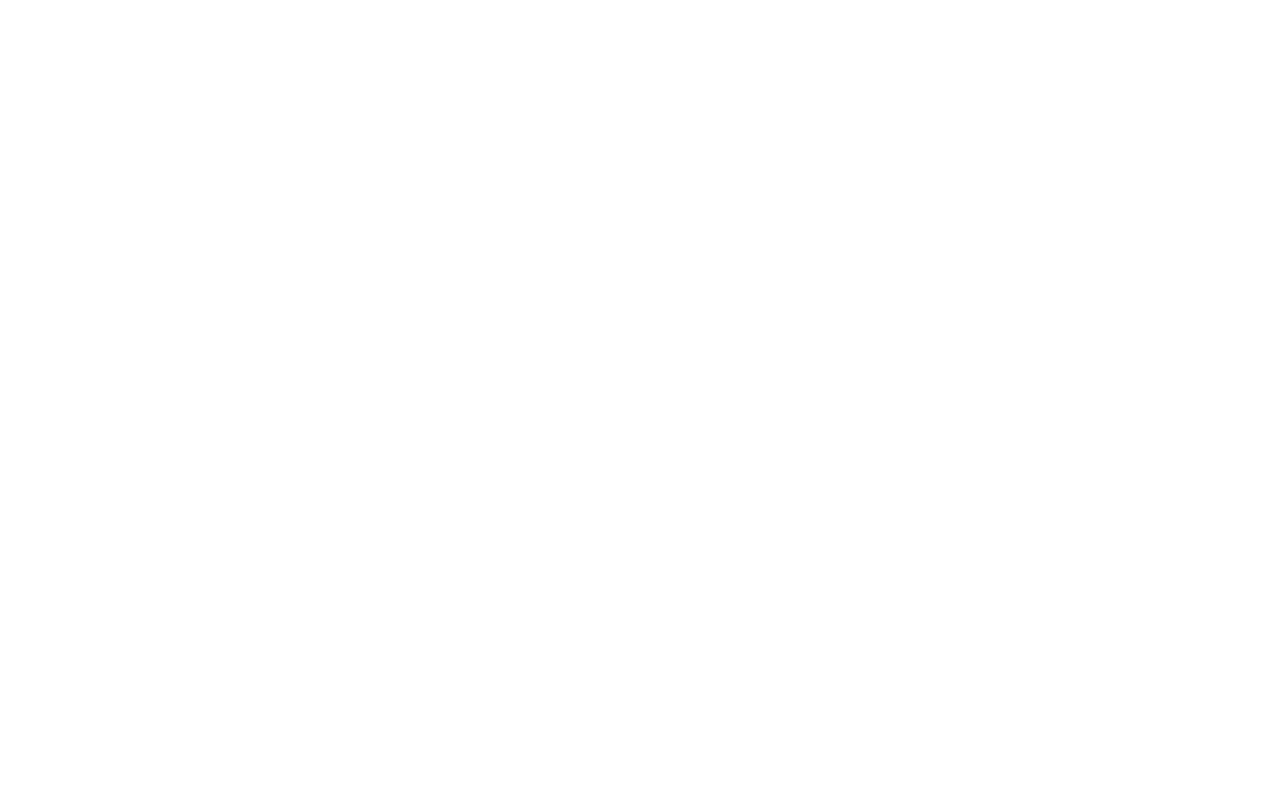
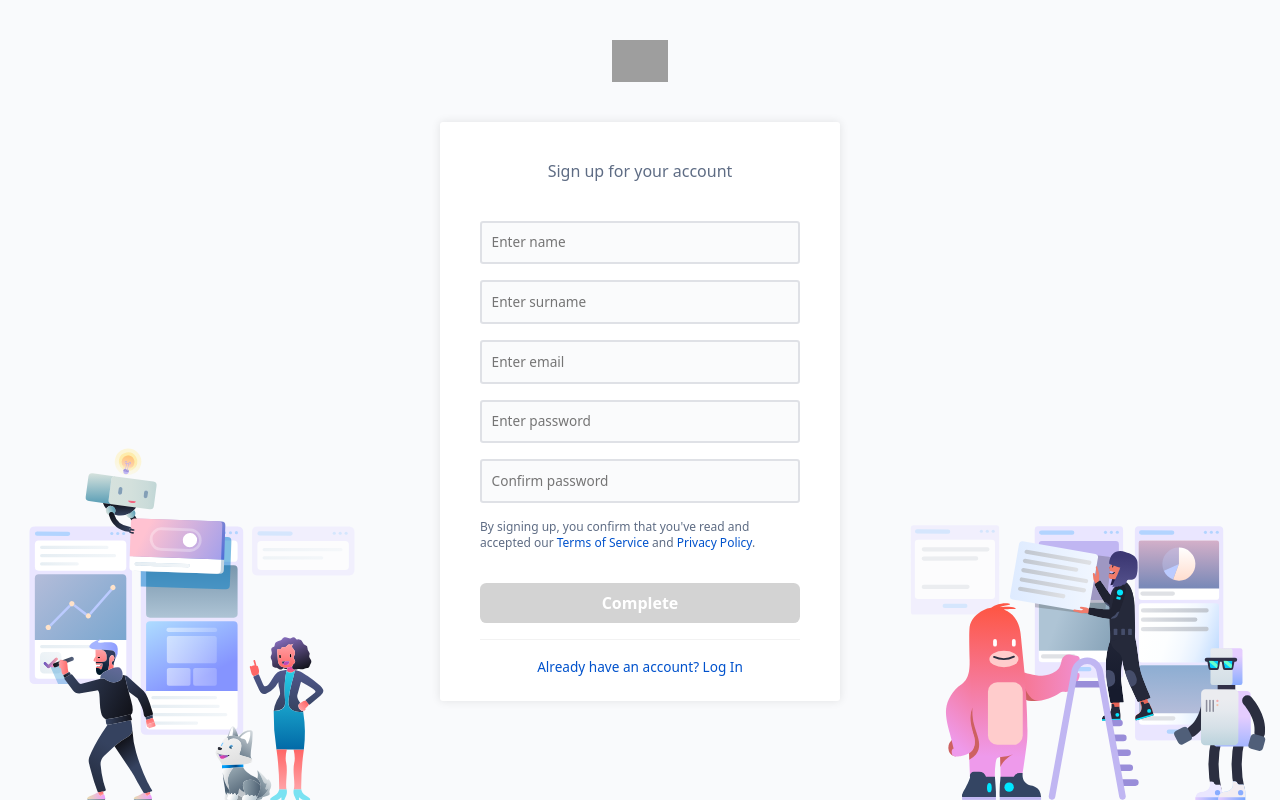
Before and after one commit to khuongkyuubi/case-study-trello-client, a React (Create React App) app: page /register in a window 1280 px wide. Before the commit this address had no page. Built offline with nearby package versions, Linux system fonts and the light colour scheme; grey boxes are pictures that could not be loaded.

Commit message:
add Register Page

```diff
--- a/src/App.js
+++ b/src/App.js
@@ -3,15 +3,20 @@
 import {BrowserRouter, Route, Routes} from "react-router-dom";
 import BoardsPage from "./pages/Boards/BoardsPage";
 import LoginPage from "./pages/LoginPage/LoginPage";
+import AlertSnackBar from "./components/AlertSnackBar";
+import Register from "./pages/RegisterPage/Register";
+
 
 
 function App() {
     return (
         <BrowserRouter>
+            <AlertSnackBar/>
             <Routes>
                 <Route path="/" element={<HomePage />} />
                 <Route path="/boards" element={<BoardsPage />} />
                 <Route path="/login" element={<LoginPage />} />
+                <Route path="/register" element={<Register />} />
 
             </Routes>
         </BrowserRouter>
--- /dev/null
+++ b/src/components/AlertSnackBar.js
@@ -0,0 +1,45 @@
+import * as React from "react";
+import Snackbar from "@mui/material/Snackbar";
+import MuiAlert from "@mui/material/Alert";
+import { useSelector } from "react-redux";
+import { useDispatch } from "react-redux";
+import { closeAlert } from "../redux/Slices/alertSlice";
+import { useNavigate } from "react-router-dom";
+
+const Alert = React.forwardRef(function Alert(props, ref) {
+    return <MuiAlert elevation={6} ref={ref} variant="filled" {...props} />;
+});
+
+const AlertSnackBar = () => {
+    const dispatch = useDispatch();
+    const { open, message, severity, duration, nextRoute } = useSelector(
+        (state) => state.alert
+    );
+    const navigate = useNavigate();
+    const handleClose = (event, reason) => {
+        if (reason === "clickaway") {
+            return;
+        }
+        dispatch(closeAlert());
+        try {
+           navigate(nextRoute);
+        } catch (error) {}
+    };
+
+    return (
+        <>
+            <Snackbar
+                open={open}
+                autoHideDuration={duration}
+                onClose={handleClose}
+                anchorOrigin={{ vertical: "bottom", horizontal: "center" }}
+            >
+                <Alert onClose={handleClose} severity={severity} sx={{ width: "100%" }}>
+                    {message}
+                </Alert>
+            </Snackbar>
+        </>
+    );
+};
+
+export default AlertSnackBar;
--- /dev/null
+++ b/src/pages/RegisterPage/Register.js
@@ -0,0 +1,137 @@
+import React, { useState } from "react";
+import { useNavigate } from "react-router-dom";
+import Background from "../../components/Background";
+import { register } from "../../services/userService";
+import { useDispatch, useSelector } from "react-redux";
+import {
+    BgContainer,
+    Container,
+    TrelloIconContainer,
+    FormSection,
+    FormCard,
+    Form,
+    Title,
+    Input,
+    Button,
+    Text,
+    Icon,
+    Hr,
+    Link,
+} from "./Styled";
+import { useEffect } from "react";
+
+const Register = () => {
+    let navigate = useNavigate();
+    const dispatch = useDispatch();
+    const { pending } = useSelector((state) => state.user);
+    const [userInformations, setUserInformations] = useState({
+        name: "",
+        surname: "",
+        email: "",
+        password: "",
+        repassword: "",
+    });
+
+    useEffect(() => {
+        document.title = "Create a Trello Account"
+    }, [])
+
+    const handleSubmit = async (e) => {
+        e.preventDefault();
+        await register(userInformations, dispatch);
+    };
+
+    return (
+        <>
+            <BgContainer>
+                <Background />
+            </BgContainer>
+            <Container>
+                <TrelloIconContainer onClick={() => navigate("/")}>
+                    <Icon src="https://d2k1ftgv7pobq7.cloudfront.net/meta/c/p/res/images/trello-header-logos/167dc7b9900a5b241b15ba21f8037cf8/trello-logo-blue.svg" />
+                </TrelloIconContainer>
+                <FormSection>
+                    <FormCard>
+                        <Form onSubmit={(e) => handleSubmit(e)}>
+                            <Title>Sign up for your account</Title>
+                            <Input
+                                type="text"
+                                placeholder="Enter name"
+                                required
+                                value={userInformations.name}
+                                onChange={(e) =>
+                                    setUserInformations({
+                                        ...userInformations,
+                                        name: e.target.value,
+                                    })
+                                }
+                            />
+                            <Input
+                                type="text"
+                                placeholder="Enter surname"
+                                required
+                                value={userInformations.surname}
+                                onChange={(e) =>
+                                    setUserInformations({
+                                        ...userInformations,
+                                        surname: e.target.value,
+                                    })
+                                }
+                            />
+                            <Input
+                                type="email"
+                                placeholder="Enter email"
+                                required
+                                value={userInformations.email}
+                                onChange={(e) =>
+                                    setUserInformations({
+                                        ...userInformations,
+                                        email: e.target.value,
+                                    })
+                                }
+                            />
+                            <Input
+                                type="password"
+                                placeholder="Enter password"
+                                required
+                                value={userInformations.password}
+                                onChange={(e) =>
+                                    setUserInformations({
+                                        ...userInformations,
+                                        password: e.target.value,
+                                    })
+                                }
+                            />
+                            <Input
+                                type="password"
+                                placeholder="Confirm password"
+                                required
+                                value={userInformations.repassword}
+                                onChange={(e) =>
+                                    setUserInformations({
+                                        ...userInformations,
+                                        repassword: e.target.value,
+                                    })
+                                }
+                            />
+                            <Text>
+                                By signing up, you confirm that you've read and accepted our{" "}
+                                <Link fontSize="0.75rem">Terms of Service</Link> and{" "}
+                                <Link fontSize="0.75rem">Privacy Policy</Link>.
+                            </Text>
+                            <Button type="submit" disabled={pending}>
+                                Complete
+                            </Button>
+                            <Hr />
+                            <Link fontSize="0.85rem" onClick={() => navigate("/login")}>
+                                Already have an account? Log In
+                            </Link>
+                        </Form>
+                    </FormCard>
+                </FormSection>
+            </Container>
+        </>
+    );
+};
+
+export default Register;
--- /dev/null
+++ b/src/pages/RegisterPage/Styled.js
@@ -0,0 +1,134 @@
+import styled from "styled-components";
+import { md } from "../../BreakPoints";
+
+export const BgContainer = styled.div`
+  display: initial;
+  ${md({
+    display: "none",
+})}
+`;
+
+export const Container = styled.div`
+  width: 100%;
+  height: 100vh;
+  ${md({
+    backgroundColor: "#F9FAFC",
+})}
+`;
+export const TrelloIconContainer = styled.div`
+  cursor: pointer;
+  padding-top: 2.5rem;
+  ${md({
+    paddingTop: "1rem",
+})}
+`;
+export const Icon = styled.img`
+  display: block;
+  height: 2.6rem;
+  margin-left: auto;
+  margin-right: auto;
+  margin-bottom: 2.5rem;
+  ${md({
+    marginBottom: "1rem",
+})}
+`;
+export const FormSection = styled.section`
+  display: block;
+  word-wrap: break-word;
+`;
+export const FormCard = styled.div`
+  box-sizing: border-box;
+  display: block;
+  max-width: 400px;
+  width: fit-content;
+  margin: 0 auto;
+  position: relative;
+  background-color: #ffffff;
+  border-radius: 3px;
+  padding: 1.5rem 2.5rem;
+  box-shadow: rgb(0 0 0 / 10%) 0 0 10px;
+  ${md({
+    maxWidth: "100%",
+    width: "100%",
+    boxShadow: "none",
+    backgroundColor: "#F9FAFC",
+    display: "flex",
+    alignItems: "center",
+    justifyContent: "center",
+    height: "100%",
+    padding: "0.5rem 1rem",
+})}
+`;
+export const Form = styled.form`
+  display: flex;
+  flex-direction: column;
+  width: 20rem;
+  justify-content: center;
+  align-items: center;
+  gap: 1rem;
+  ${md({
+    gap: "0.7rem",
+})}
+`;
+export const Title = styled.h1`
+  color: #5e6c84;
+  font-size: 1rem;
+  padding: 1rem;
+`;
+export const Input = styled.input`
+  width: 100%;
+  outline: none;
+  font-size: 0.85rem;
+  border-radius: 0.2rem;
+  padding: 0.6rem;
+  border: 2px solid #dfe1e6;
+  background-color: #fafbfc;
+  &:focus {
+    transition: background-color 0.2s ease-in-out 0s,
+      border-color 0.2s ease-in-out 0s;
+    border: 2px solid #68bcff;
+  }
+`;
+export const Button = styled.button`
+  background-color: #5aac44;
+  width: 100%;
+  border-radius: 0.4rem;
+  padding: 0.5rem 1rem;
+  color: white;
+  border: none;
+  cursor: pointer;
+  font-weight: bold;
+  &:hover {
+    background: ${(props) =>
+    props.disabled
+        ? "lightgrey"
+        : "linear-gradient(to bottom, #61bd4f 0%, #5aac44 100%)"};
+  }
+  &:disabled {
+    background-color: lightgray;
+    cursor: default;
+  }
+`;
+export const Hr = styled.hr`
+  width: 100%;
+  display: block;
+  height: 1px;
+  border: 0;
+  border-top: 1px solid hsl(0, 0%, 80%);
+  margin: 0.5px 0;
+  padding: 0;
+`;
+export const Text = styled.p`
+  font-size: 0.75rem;
+  line-height: 1rem;
+  color: #5e6c84;
+`;
+export const Link = styled.a`
+  text-decoration: none;
+  color: #0052cc;
+  cursor: pointer;
+  font-size: ${(props) => props.fontSize};
+  &:hover {
+    color: #0052cc;
+  }
+`;
```
